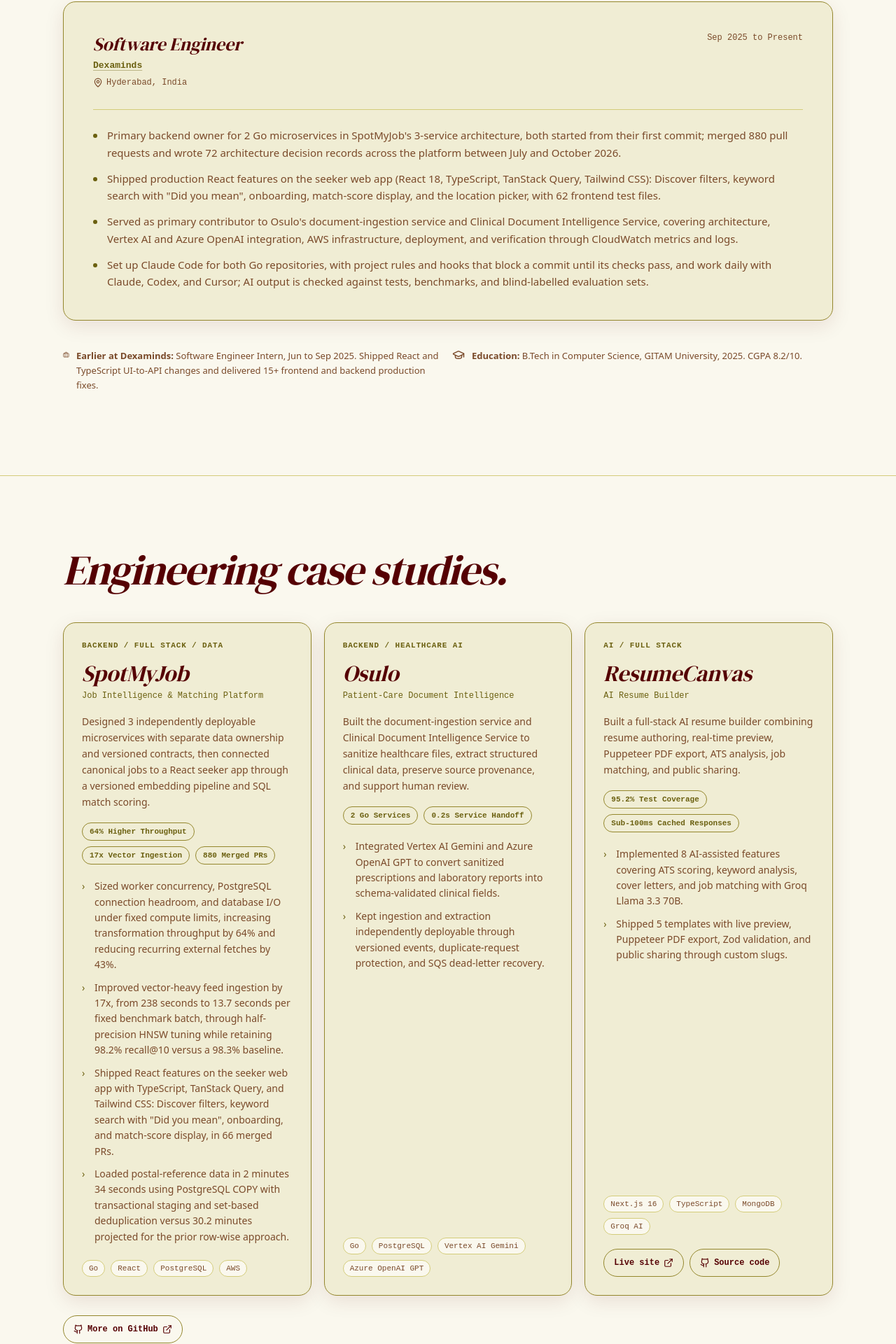
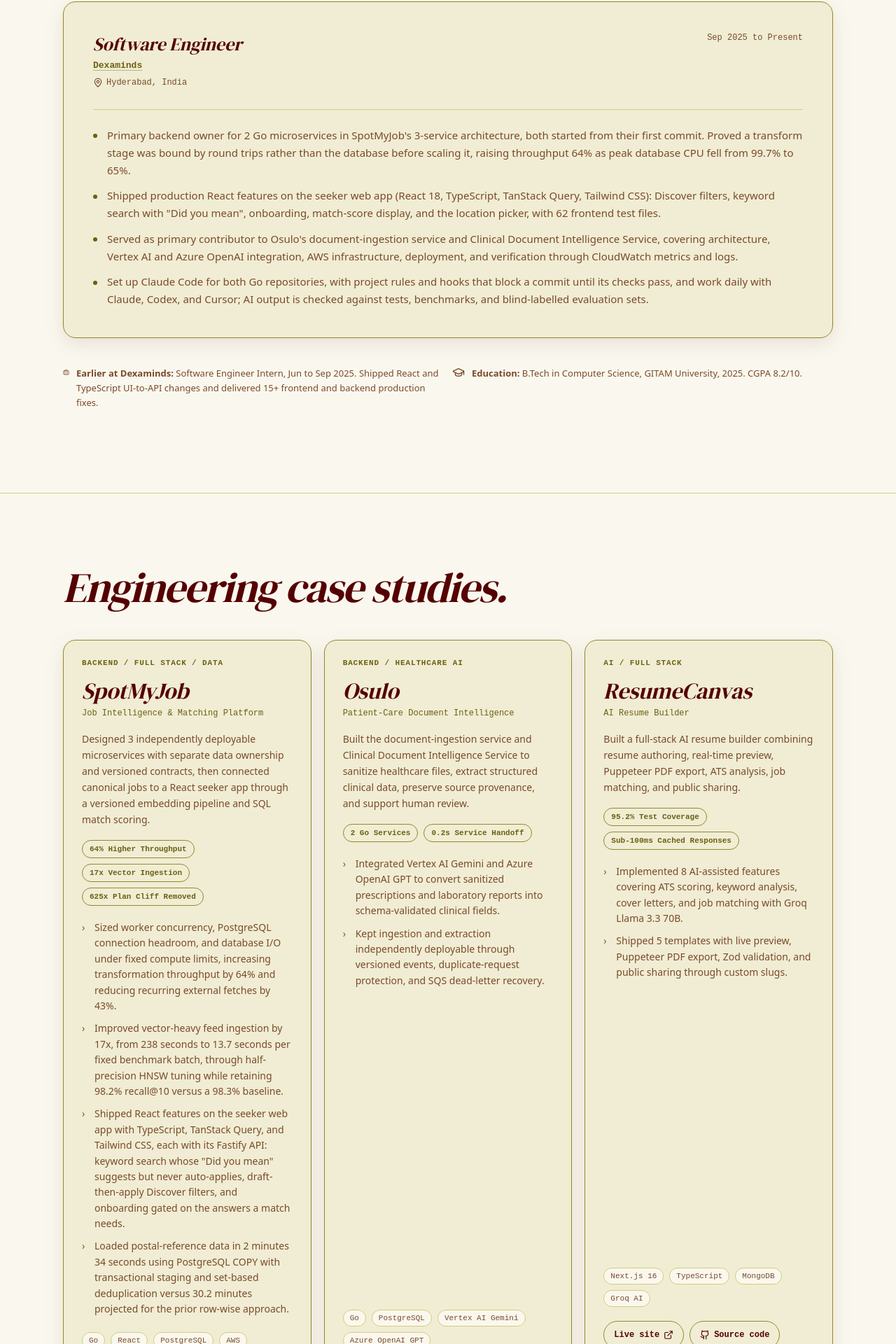
Before and after one commit to swarajreddy10/swarajreddy10.github.io, a Next.js app: page / in a window 1280 px wide. Shown: the part 1110-3030 px from the top of the page at 70% size. Built offline with nearby package versions, Linux system fonts and the light colour scheme.

Commit message:
docs: lead with problem-solving over volume counts on the portfolio and résumé

```diff
--- a/components/Experience.jsx
+++ b/components/Experience.jsx
@@ -1,7 +1,7 @@
 import { Briefcase, GraduationCap, MapPin } from 'lucide-react';
 
 const HIGHLIGHTS = [
-    'Primary backend owner for 2 Go microservices in SpotMyJob\'s 3-service architecture, both started from their first commit; merged 880 pull requests and wrote 72 architecture decision records across the platform between July and October 2026.',
+    'Primary backend owner for 2 Go microservices in SpotMyJob\'s 3-service architecture, both started from their first commit. Proved a transform stage was bound by round trips rather than the database before scaling it, raising throughput 64% as peak database CPU fell from 99.7% to 65%.',
     'Shipped production React features on the seeker web app (React 18, TypeScript, TanStack Query, Tailwind CSS): Discover filters, keyword search with "Did you mean", onboarding, match-score display, and the location picker, with 62 frontend test files.',
     'Served as primary contributor to Osulo\'s document-ingestion service and Clinical Document Intelligence Service, covering architecture, Vertex AI and Azure OpenAI integration, AWS infrastructure, deployment, and verification through CloudWatch metrics and logs.',
     'Set up Claude Code for both Go repositories, with project rules and hooks that block a commit until its checks pass, and work daily with Claude, Codex, and Cursor; AI output is checked against tests, benchmarks, and blind-labelled evaluation sets.',
--- a/data/work.js
+++ b/data/work.js
@@ -5,11 +5,11 @@
         description: 'Backend / Full Stack / Data',
         tech: ['Go', 'React', 'PostgreSQL', 'AWS', 'TypeScript', 'pgvector', 'Terraform'],
         impact: 'Designed 3 independently deployable microservices with separate data ownership and versioned contracts, then connected canonical jobs to a React seeker app through a versioned embedding pipeline and SQL match scoring.',
-        metrics: ['64% Higher Throughput', '17x Vector Ingestion', '880 Merged PRs'],
+        metrics: ['64% Higher Throughput', '17x Vector Ingestion', '625x Plan Cliff Removed'],
         bullets: [
             'Sized worker concurrency, PostgreSQL connection headroom, and database I/O under fixed compute limits, increasing transformation throughput by 64% and reducing recurring external fetches by 43%.',
             'Improved vector-heavy feed ingestion by 17x, from 238 seconds to 13.7 seconds per fixed benchmark batch, through half-precision HNSW tuning while retaining 98.2% recall@10 versus a 98.3% baseline.',
-            'Shipped React features on the seeker web app with TypeScript, TanStack Query, and Tailwind CSS: Discover filters, keyword search with "Did you mean", onboarding, and match-score display, in 66 merged PRs.',
+            'Shipped React features on the seeker web app with TypeScript, TanStack Query, and Tailwind CSS, each with its Fastify API: keyword search whose "Did you mean" suggests but never auto-applies, draft-then-apply Discover filters, and onboarding gated on the answers a match needs.',
             'Loaded postal-reference data in 2 minutes 34 seconds using PostgreSQL COPY with transactional staging and set-based deduplication versus 30.2 minutes projected for the prior row-wise approach.',
         ],
     },
```
Also changed, not shown: 1 other file (tests, documents, lock files or other folders).
